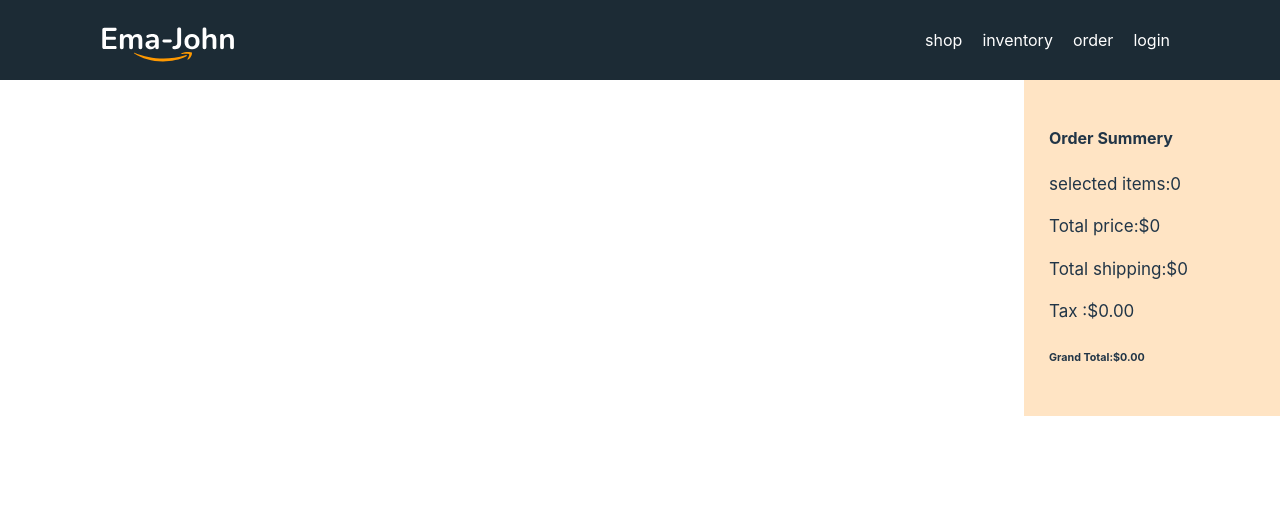
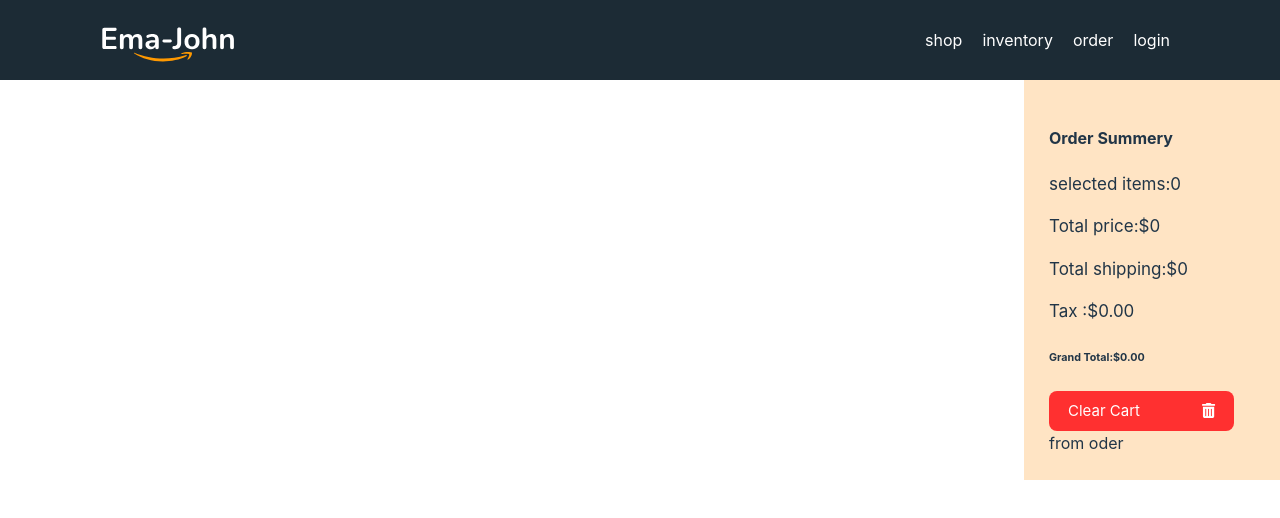
Before and after one commit to roksana-barna/ema-john-simple-react, a React (Vite) app: page /order in a window 1280 px wide. Shown: the top 518 px of the page. Built offline with nearby package versions, Linux system fonts and the light colour scheme.

Commit message:
clear cart

```diff
--- a/src/components/Cart/Cart.css
+++ b/src/components/Cart/Cart.css
@@ -1,9 +1,41 @@
-.cart{
+.cart {
     background-color: bisque;
     padding: 25px;
     position: sticky;
-    top:0;
+    top: 0;
 }
-.cart p{
+
+.cart p {
     font-size: 17px;
 }
+
+.clear-cart {
+    display: flex;
+    justify-content: space-between;
+    align-items: center;
+    width: 90%;
+    height: 40px;
+    background-color: #FF3030;
+    color: white;
+    font-style: normal;
+    font-weight: 400;
+    font-size: 15px;
+    /* margin:10px auto; */
+    /* font-size: 21px; */
+}
+
+.processed-btn {
+    background-color: #FF9900;
+
+    display: flex;
+    justify-content: space-between;
+    align-items: center;
+    width: 90%;
+    height: 40px;
+    color: white;
+    font-style: normal;
+    font-weight: 400;
+    font-size: 12px;
+    margin-top:10px;
+    /* font-size: 21px; */
+}
--- a/src/components/Cart/Cart.jsx
+++ b/src/components/Cart/Cart.jsx
@@ -1,7 +1,10 @@
 import React from 'react';
 import './Cart.css';
+import { FontAwesomeIcon } from '@fortawesome/react-fontawesome'
+import {faTrashAlt } from '@fortawesome/free-solid-svg-icons'
 
-const Cart = ({cart}) => {
+
+const Cart = ({cart,handleClearCart,children}) => {
     let totalPrice=0;
     let totalShipping=0;
     let quantity=0;
@@ -24,6 +27,15 @@
                      <p>Total shipping:${totalShipping}</p>
                      <p>Tax :${tax .toFixed(2)}</p>
                      <h6> Grand Total:${grandTotal.toFixed(2)}</h6>
+                     <button onClick={handleClearCart}className='clear-cart'>
+                        <span>Clear Cart</span>
+                        <FontAwesomeIcon className='' icon={faTrashAlt} />
+                     </button>
+                     {/* <button className='processed-btn'>
+                        <span>Processed CheckOut</span>
+                        <FontAwesomeIcon className='' icon={faTrashAlt} />
+                     </button> */}
+                     {children}
 
 
         </div>
--- a/src/components/Oders/Orders.jsx
+++ b/src/components/Oders/Orders.jsx
@@ -4,7 +4,7 @@
 import ReviewItem from '../Shop/ReviewItem/ReviewItem';
 // import ReviewItem from '../ReviewItem/REviewItem';
 import './Order.css';
-import { removeFromDb } from '../../utilities/fakedb';
+import { deleteShoppingCart, removeFromDb } from '../../utilities/fakedb';
 
 const Orders = () => {
     const savedCart = useLoaderData();
@@ -14,8 +14,13 @@
         setCart(remaining);
         removeFromDb(id);
         //  console.log(id)
+     }
+    //  clear cart button er jnno
+    const handleClearCart=()=>{
+        setCart([])
+        deleteShoppingCart();
+    }
 
-     }
 
     return (
 
@@ -39,7 +44,13 @@
             <div className='cart-container'>
                 {/* <Car cart={cart}></Cart>
                  */}
-              <Cart cart={cart}></Cart>
+              <Cart cart={cart}
+                handleClearCart={handleClearCart}
+
+
+              >
+                <div> from oder</div>
+              </Cart>
 
             </div>
 
--- a/src/components/Shop/Shop.jsx
+++ b/src/components/Shop/Shop.jsx
@@ -1,5 +1,5 @@
 import React, { useEffect, useState } from 'react';
-import { addToDb, getShoppingCart } from '../../utilities/fakedb';
+import { addToDb, deleteShoppingCart, getShoppingCart } from '../../utilities/fakedb';
 import Cart from '../Cart/Cart';
 import Product from '../Product/Product';
 import './Shop.css';
@@ -53,6 +53,10 @@
         setCart(newCart);
         addToDb(product.id);
     }
+    const handleClearCart=()=>{
+        setCart([])
+        deleteShoppingCart();
+    }
 
     return (
         <div>
@@ -67,7 +71,11 @@
                 </div>
 
                 <div className="cart-container">
-               <Cart cart={cart}></Cart>
+               <Cart cart={cart}
+               handleClearCart={handleClearCart}
+               >
+                <div>from shop</div>
+               </Cart>
 
                 </div>
             </div>
```
